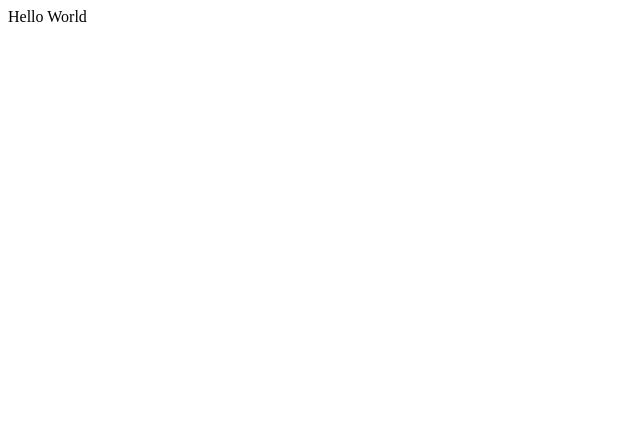
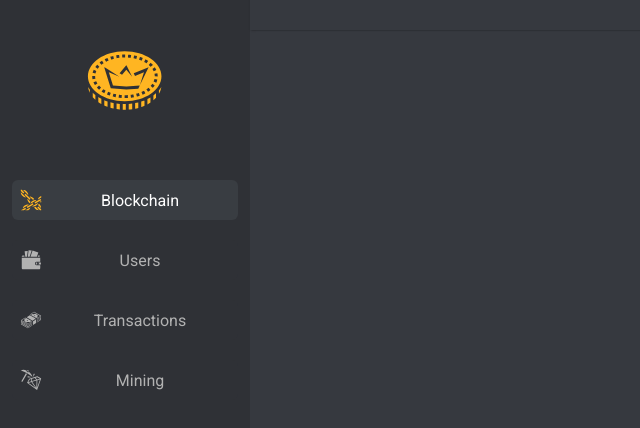
Before and after one commit to romaSilva/Visual-Blockchain, a React (Create React App) app: page / in a window 1280 px wide. Shown: the top 428 px of the page, without its empty margins (0-640 px from the left). Built offline with nearby package versions, Linux system fonts and the light colour scheme.

Commit message:
basic ui

```diff
--- a/package.json
+++ b/package.json
@@ -10,7 +10,9 @@
     "elliptic": "^6.5.3",
     "react": "^16.13.1",
     "react-dom": "^16.13.1",
-    "react-scripts": "3.4.1"
+    "react-icons": "^3.10.0",
+    "react-scripts": "3.4.1",
+    "styled-components": "^5.1.1"
   },
   "scripts": {
     "start": "react-scripts start",
--- a/public/index.html
+++ b/public/index.html
@@ -8,6 +8,10 @@
       name="Visual Blackchain"
       content="Web site created using create-react-app"
     />
+    <link
+      href="https://fonts.googleapis.com/css2?family=Roboto:wght@300;400;500;700&display=swap"
+      rel="stylesheet"
+    />
 
     <title>Visual Blackchain</title>
   </head>
--- a/src/App.js
+++ b/src/App.js
@@ -1,7 +1,16 @@
 import React from "react";
+import GlobalStyles from "./styles/GlobalStyles";
+import SideMenu from "./components/SideMenu";
+import Main from "./components/Main";
 
 function App() {
-  return <div>Hello World</div>;
+  return (
+    <>
+      <SideMenu />
+      <Main />
+      <GlobalStyles />
+    </>
+  );
 }
 
 export default App;
--- /dev/null
+++ b/src/components/Header/index.js
@@ -0,0 +1,8 @@
+import React from "react";
+import { StyledHeaderContainer } from "./style";
+
+const Header = () => {
+  return <StyledHeaderContainer></StyledHeaderContainer>;
+};
+
+export default Header;
--- /dev/null
+++ b/src/components/Header/style.js
@@ -0,0 +1,8 @@
+import styled from "styled-components";
+
+export const StyledHeaderContainer = styled.div`
+  height: 30px;
+  width: 100%;
+
+  box-shadow: 1px 0px 2px 0px rgba(0, 0, 0, 0.5);
+`;
--- /dev/null
+++ b/src/components/Main/index.js
@@ -0,0 +1,13 @@
+import React from "react";
+import Header from "../Header";
+import { StyledMainContainer } from "./style";
+
+const Main = () => {
+  return (
+    <StyledMainContainer>
+      <Header />
+    </StyledMainContainer>
+  );
+};
+
+export default Main;
--- /dev/null
+++ b/src/components/Main/style.js
@@ -0,0 +1,7 @@
+import styled from "styled-components";
+
+export const StyledMainContainer = styled.div`
+  flex-grow: 1;
+  display: flex;
+  flex-direction: column;
+`;
--- /dev/null
+++ b/src/components/SideMenu/index.js
@@ -0,0 +1,102 @@
+import React, { useState } from "react";
+import { StyledSideMenuContainer } from "./style";
+import {
+  GiCrossedChains,
+  GiMoneyStack,
+  GiDiamondHard,
+  GiWallet,
+  GiCrownCoin,
+} from "react-icons/gi";
+
+const SideMenu = () => {
+  const [selectedButton, setSelectedButton] = useState("blockchain");
+
+  return (
+    <StyledSideMenuContainer>
+      <GiCrownCoin
+        style={{ margin: "40px 0 50px 0", color: "#ffb522", fontSize: "80px" }}
+      />
+
+      <button
+        style={{
+          backgroundColor: selectedButton === "blockchain" ? "#393d42" : null,
+        }}
+        onClick={() => setSelectedButton("blockchain")}
+      >
+        <GiCrossedChains
+          style={{
+            ...iconsStyle,
+            color: selectedButton === "blockchain" ? "#ffb522" : null,
+          }}
+        />
+        <span
+          style={{ color: selectedButton === "blockchain" ? "#ffffff" : null }}
+        >
+          Blockchain
+        </span>
+      </button>
+
+      <button
+        style={{
+          backgroundColor: selectedButton === "users" ? "#393d42" : null,
+        }}
+        onClick={() => setSelectedButton("users")}
+      >
+        <GiWallet
+          style={{
+            ...iconsStyle,
+            color: selectedButton === "users" ? "#ffb522" : null,
+          }}
+        />
+        <span style={{ color: selectedButton === "users" ? "#ffffff" : null }}>
+          Users
+        </span>
+      </button>
+
+      <button
+        style={{
+          backgroundColor: selectedButton === "transactions" ? "#393d42" : null,
+        }}
+        onClick={() => setSelectedButton("transactions")}
+      >
+        <GiMoneyStack
+          style={{
+            ...iconsStyle,
+            color: selectedButton === "transactions" ? "#ffb522" : null,
+          }}
+        />
+        <span
+          style={{
+            color: selectedButton === "transactions" ? "#ffffff" : null,
+          }}
+        >
+          Transactions
+        </span>
+      </button>
+
+      <button
+        style={{
+          backgroundColor: selectedButton === "mining" ? "#393d42" : null,
+        }}
+        onClick={() => setSelectedButton("mining")}
+      >
+        <GiDiamondHard
+          style={{
+            ...iconsStyle,
+            color: selectedButton === "mining" ? "#ffb522" : null,
+          }}
+        />
+        <span style={{ color: selectedButton === "mining" ? "#ffffff" : null }}>
+          Mining
+        </span>
+      </button>
+    </StyledSideMenuContainer>
+  );
+};
+
+export default SideMenu;
+
+const iconsStyle = {
+  marginLeft: "8px",
+  fontSize: "22px",
+};
--- /dev/null
+++ b/src/components/SideMenu/style.js
@@ -0,0 +1,37 @@
+import styled from "styled-components";
+
+export const StyledSideMenuContainer = styled.div`
+  width: 250px;
+  max-height: 100vh;
+  height: 100%;
+
+  background-color: #2f3136;
+
+  display: flex;
+  flex-direction: column;
+  align-items: center;
+
+  button {
+    height: 40px;
+    width: 226px;
+    margin: 10px 10px;
+    border-radius: 6px;
+
+    cursor: pointer;
+    background-color: #2f3136;
+    color: #b2b2b2;
+    font-size: 16px;
+
+    display: flex;
+    align-items: center;
+
+    span {
+      flex-grow: 1;
+    }
+
+    &:hover {
+      background-color: #393d42;
+      color: #ffffff;
+    }
+  }
+`;
--- /dev/null
+++ b/src/styles/GlobalStyles.js
@@ -0,0 +1,22 @@
+import { createGlobalStyle } from "styled-components";
+
+export default createGlobalStyle`
+  * {
+    margin: 0;
+    padding: 0;
+    box-sizing: border-box;
+  }
+  html, body, #root {
+    height: 100%;
+    background-color: #36393F;
+  }
+  *, button, input {
+    border: 0;
+    outline: 0;
+    font-family: 'Roboto', sans-serif;
+  }
+
+  #root {
+    display: flex;
+  }
+`;
```
Also changed, not shown: 1 other file (tests, documents, lock files or other folders).
